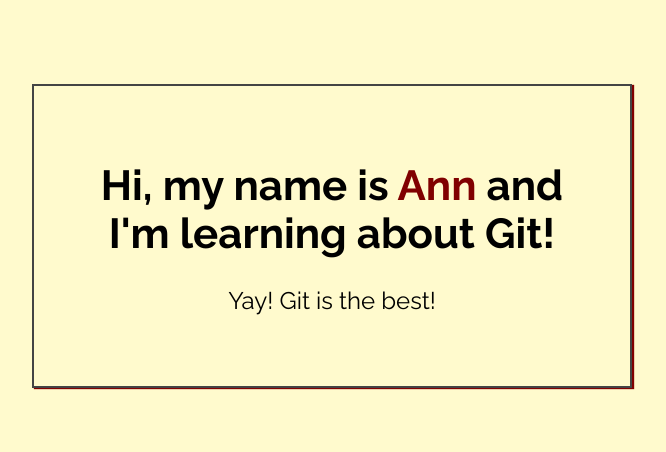
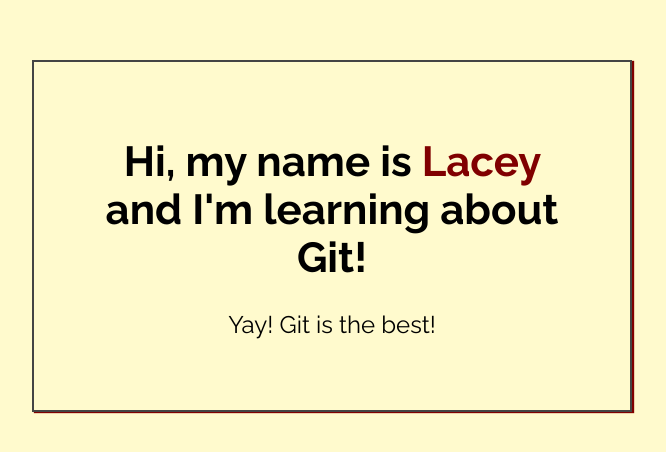
Before and after one commit to laceeder/my-first-repo, a plain HTML site: page index.html in a window 1280 px wide. Shown: the part 164-616 px from the top of the page, without its empty margins (308-974 px from the left). Drawn offline with Linux system fonts and the light colour scheme.

Commit message:
"Added name to index.html"

```diff
--- a/index.html
+++ b/index.html
@@ -14,7 +14,7 @@
 <body>
 
     <div class="greeting">
-        <h1>Hi, my name is <span class="highlight">Ann</span> and I'm learning about Git! </h1>
+        <h1>Hi, my name is <span class="highlight">Lacey</span> and I'm learning about Git! </h1>
 
         <p>Yay! Git is the best!</p>
     </div>
```
